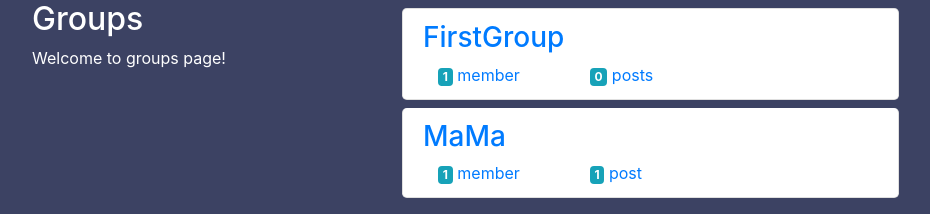
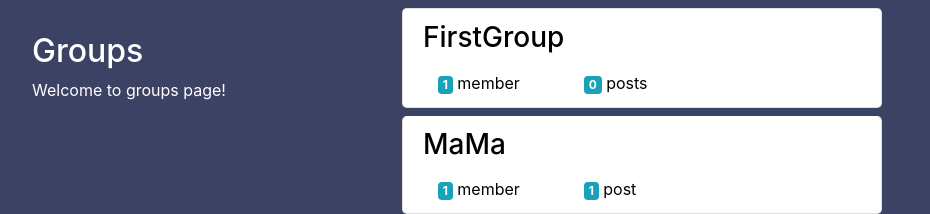
Before and after one commit to Kiran-Sawant/StarSocial, a Django app: page /groups/ in a window 1280 px wide. Shown: the part 56-270 px from the top of the page, without its empty margins (68-998 px from the left). Run offline with Django 3.2, Linux system fonts and the light colour scheme; data comes from the database, SQL or seed files in the repository.

Commit message:
corrected positioning

```diff
--- a/star_social/groups/templates/groups/group_form.html
+++ b/star_social/groups/templates/groups/group_form.html
@@ -4,9 +4,9 @@
 
 
 {% block group_content %}
-    <h4>Create a new Group!</h4>
+    <h4 class="mt-3 mr-5">Create a new Group!</h4>
 
-    <form action="{% url 'groups:create' %}" method="post" id='groupForm'>
+    <form action="{% url 'groups:create' %}" method="post" id='groupForm' class='mt-3'>
         {% csrf_token %}
         {% bootstrap_form form %}
 
--- a/star_social/groups/templates/groups/group_list.html
+++ b/star_social/groups/templates/groups/group_list.html
@@ -4,16 +4,17 @@
 
 <!-- Contents before the groups list -->
 {% block pregroup %}
-    <div class="col-md-4">
+    <div class="col-md-4 mt-2">
         <div class="content">
             {% if user.is_authenticated %}
-                <h2>Welcome Back!
+                <h2>Welcome Back! <br>
                     <!-- Link to users Profile -->
                     <a href="{% url 'posts:for_user' username=user.username %}">
-                        @{{user.username}}
+                        <small>@{{user.username}}</small>
                     </a>
                 </h2>
             {% endif %}
+            <br>
             <h2>Groups</h2>
             <p>Welcome to groups page!</p>
 
@@ -33,13 +34,13 @@
         <div class="list-group">
 
             {% for group in object_list %}
-                <a href="{% url 'groups:single' slug=group.slug %}" class="list-group-item rounded-lg mt-2" style=width:70%;>
-                    <h3 class="title list-group-item-heading">
+                <a href="{% url 'groups:single' slug=group.slug %}" class="list-group-item rounded-lg mt-2 " style="width:30em; color: black;">
+                    <h3 class="title">
                         {{group.name}}
                     </h3>
 
-                    <div class="list-group-item-text container-fluid">
-                        {{ group.description_html|safe }}
+                    <div class="container-fluid">
+                        <p>{{ group.description_html|safe }}</p>
                         <div class="row">
                             <div class="col-md-4">      <!--Number of members in a group-->
                                 <span class="badge badge-info">{{ group.members.count }}</span>
```
